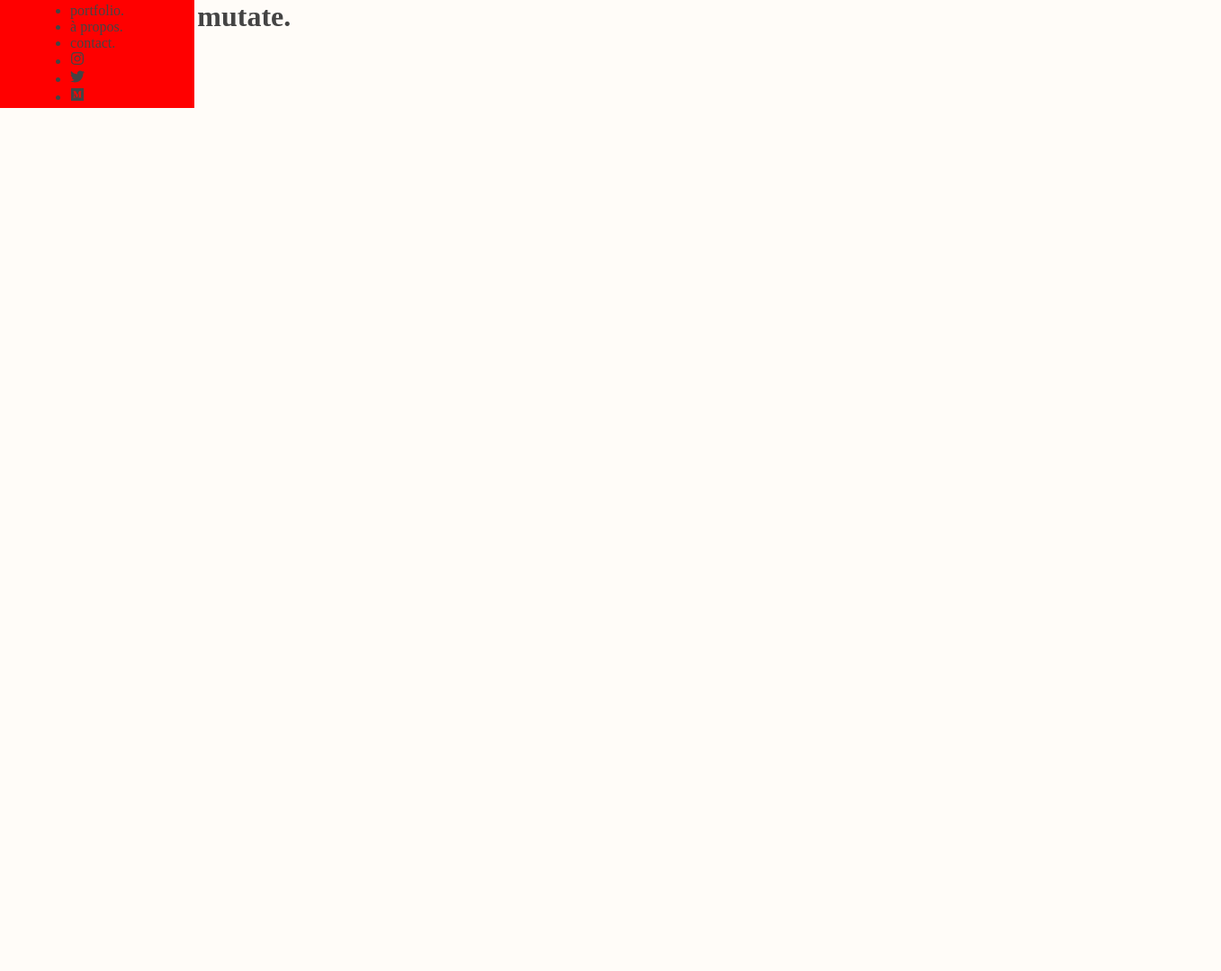
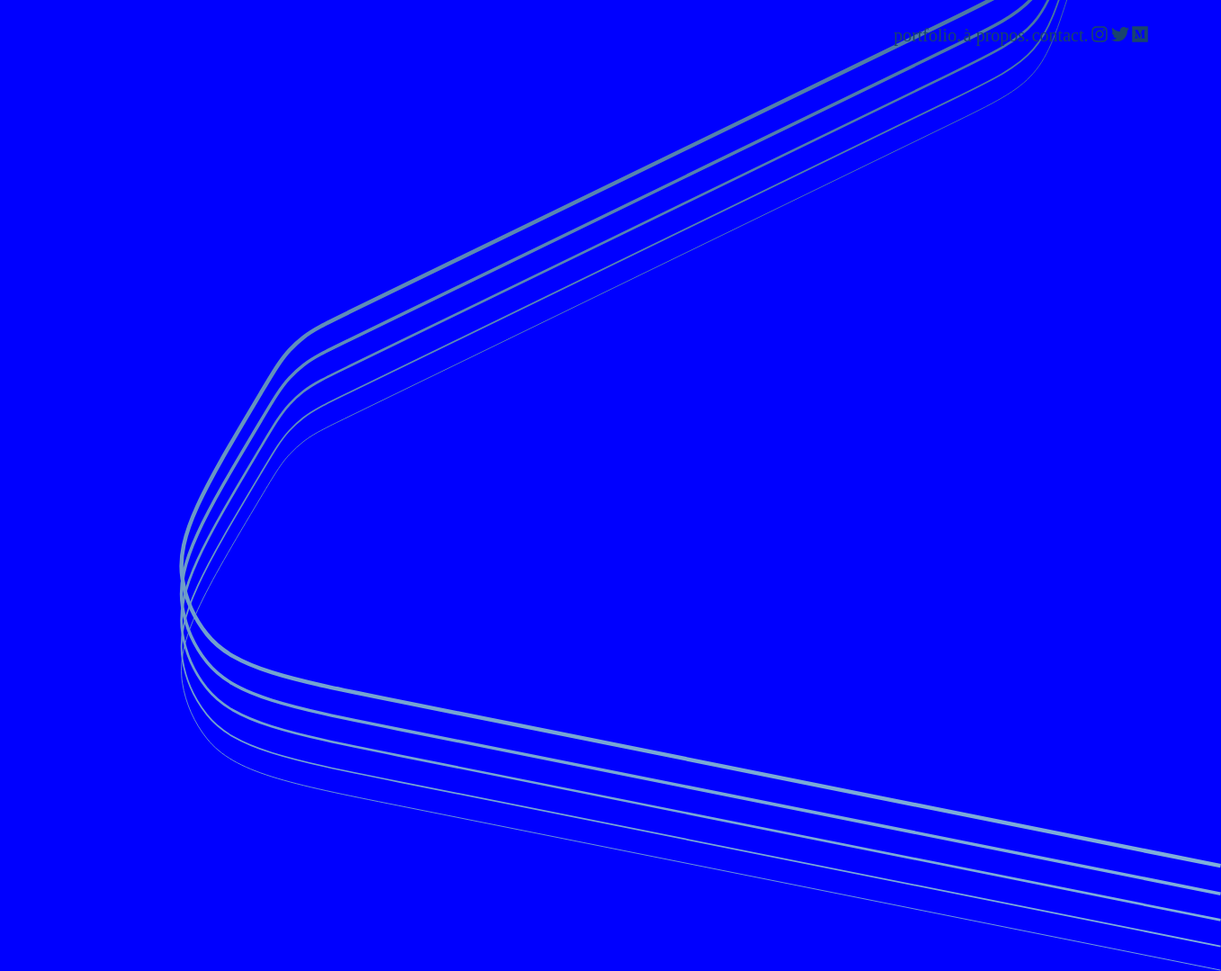
Before and after one commit to lmssr/mutate, a Gatsby site: page / in a window 1280 px wide. Shown: the whole page at 90% size, 1357 px wide, since content can reach past the window. Before the commit the page ends 800 px from the top, so only its background shows below. Built offline with nearby package versions, Linux system fonts and the light colour scheme; Gatsby itself is replaced by a stand-in of ours; a web font is replaced by a local one.

Commit message:
styling navbar

```diff
--- a/src/components/Nav.js
+++ b/src/components/Nav.js
@@ -7,42 +7,47 @@ import {
 
 export const Nav = ({ children }) => {
 
-  // const data = useStaticQuery(graphql`
-  //   query {
-
-  //   }
-  // `)
+  const data = useStaticQuery(graphql`
+    query {
+      logo: file(relativePath: { eq: "logo.svg" }) {
+        publicURL
+      }
+    }
+  `)
 
   return (
     <NavWrapper>
-    <ul>
+    <Link to="/">
+      <img className="logo" src={data.logo.publicURL} alt="My Logo" />
+    </Link>
+    <ul className="nav-links">
       <li>
-        <Link>
+        <Link className="link">
           <p>portfolio.</p>
         </Link>
       </li>
       <li>
-        <Link>
+        <Link className="link">
           <p>à propos.</p>
         </Link>
       </li>
       <li>
-        <Link>
+        <Link className="link" to="/contact">
           <p>contact.</p>
         </Link>
       </li>
       <li>
-        <Link>
+        <Link className="link" to="https://www.instagram.com/l_mssr/">
           <FaInstagram/>
         </Link>
       </li>
       <li>
-        <Link>
+        <Link className="link" to="https://twitter.com/Luc_Mosser">
           <FaTwitter/>
         </Link>
       </li>
       <li>
-        <Link>
+        <Link className="link" to="https://medium.com/@luc.mosser86">
           <FaMedium/>
         </Link>
       </li>
--- a/src/elements/ContainerElements.js
+++ b/src/elements/ContainerElements.js
@@ -1,11 +1,8 @@
 import styled from "styled-components"
 
 export const ContainerWrapper = styled.div`
+
   height: 100%;
-  display: grid;
-  grid-template-columns: 1fr repeat(12, minmax(auto, 4.2rem)) 1fr;
-  grid-template-rows: 7.8rem 20rem 5rem auto;
-  gap: 0.2rem;
-
-
+  width: 100%;
+  background-color: red;
 `
--- a/src/elements/NavElement.js
+++ b/src/elements/NavElement.js
@@ -4,7 +4,28 @@ export const NavWrapper = styled.nav`
   display: flex;
   flex-flow: row nowrap;
   align-items: center;
-  justify-content: space-evenly;
-  background-color: red;
-  height: 15vh;
+  justify-content: flex-end;
+  background-color: transparent;
+  height: 10vh;
+
+  .logo {
+    background-color: blue;
+    width: 137%;
+  }
+
+  .nav-links {
+    display: flex;
+    flex-direction: column;
+    flex-flow: row nowrap;
+    justify-content: space-evenly;
+
+    width: 35vw;
+    list-style: none;
+  }
+
+  .link {
+    color: #19446C;
+    font-size: 2.5vh;
+    text-decoration: none;
+  }
 `
--- a/src/pages/index.js
+++ b/src/pages/index.js
@@ -4,7 +4,7 @@ import { Container } from '../components'
 export const IndexPage = () => {
   return (
     <Container>
-      <h1>mutate.</h1>
+
     </Container>
     )
 }
```
Also changed, not shown: src/images/logo.svg (added), src/pages/a-propos.js (added), src/pages/contact.js (added).
